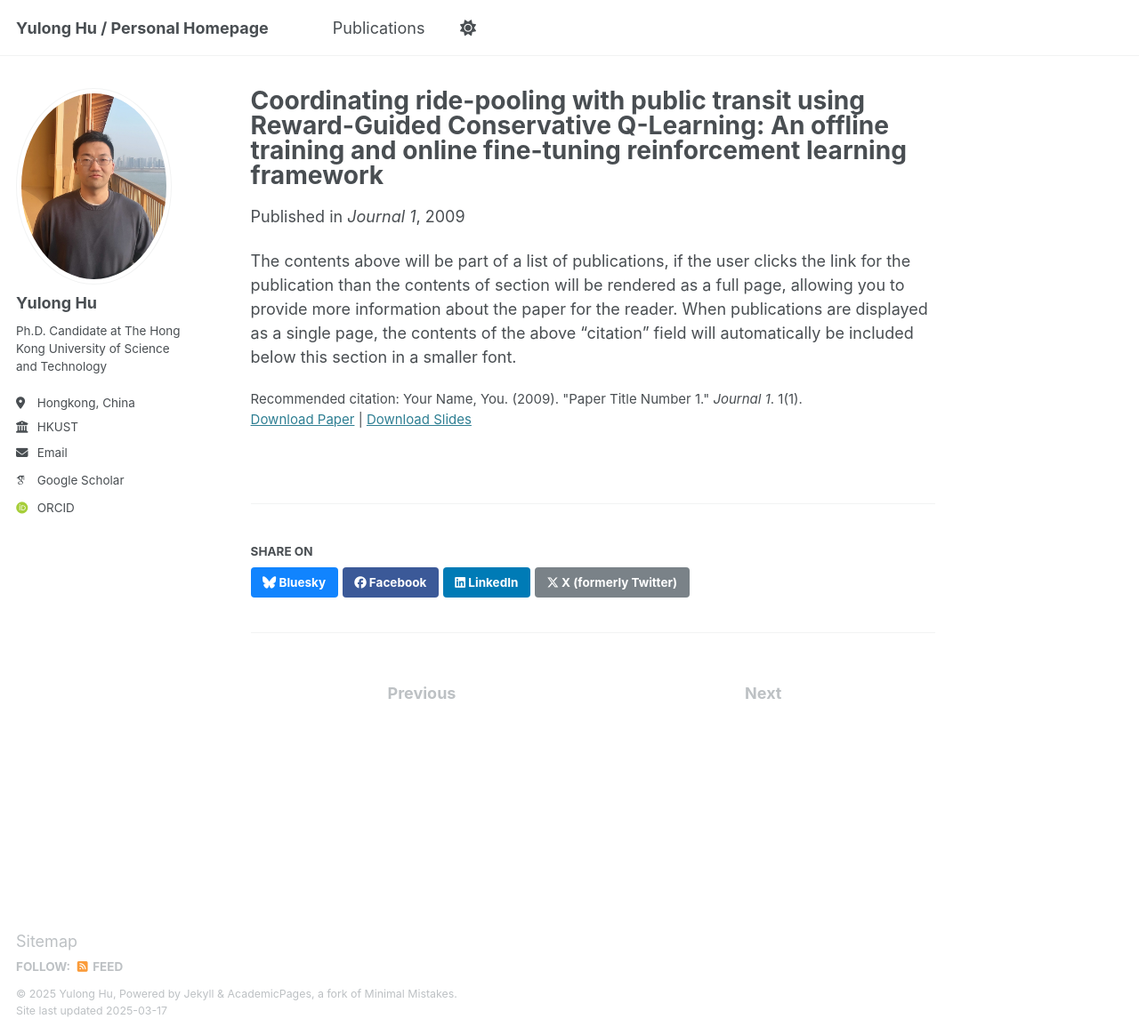
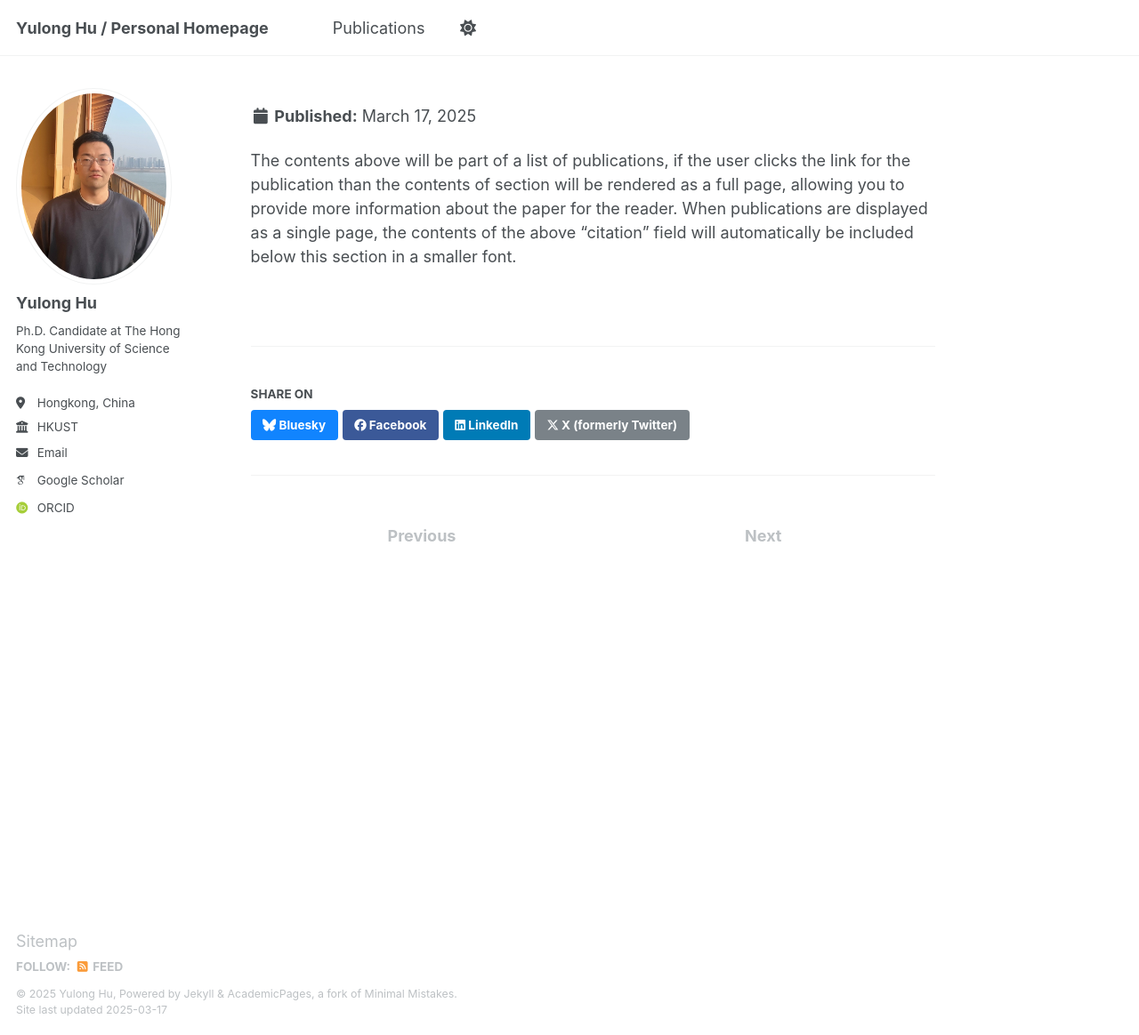
Before and after one commit to yulonghu2000/yulonghu2000.github.io, a Jekyll site: the page built from _publications/2009-10-01-paper-title-number-1.md, in a window 1280 px wide and 1164 px high. Shown: the whole window at 89% size. Built offline with Jekyll 4.4.1, drawn with Linux system fonts in a browser that asks for light colours; some web fonts are replaced.

Commit message:
Update 2009-10-01-paper-title-number-1.md

```diff
--- a/_publications/2009-10-01-paper-title-number-1.md
+++ b/_publications/2009-10-01-paper-title-number-1.md
@@ -1,14 +1,14 @@
 ---
 title: "Coordinating ride-pooling with public transit using Reward-Guided Conservative Q-Learning: An offline training and online fine-tuning reinforcement learning framework"
-collection: publications
-category: manuscripts
-permalink: /publication/2009-10-01-paper-title-number-1
-excerpt: 'This paper is about the number 1. The number 2 is left for future work.'
-date: 2009-10-01
+collection: Transportation Research Part C: Emerging Technologies, Volume 174, 105051
+category: ''
+permalink: ''
+excerpt: ''
+date: 2025
 venue: 'Journal 1'
-slidesurl: 'http://academicpages.github.io/files/slides1.pdf'
-paperurl: 'http://academicpages.github.io/files/paper1.pdf'
-citation: 'Your Name, You. (2009). &quot;Paper Title Number 1.&quot; <i>Journal 1</i>. 1(1).'
+slidesurl: ''
+paperurl: ''
+citation: ''
 ---
 
 The contents above will be part of a list of publications, if the user clicks the link for the publication than the contents of section will be rendered as a full page, allowing you to provide more information about the paper for the reader. When publications are displayed as a single page, the contents of the above "citation" field will automatically be included below this section in a smaller font.
```
